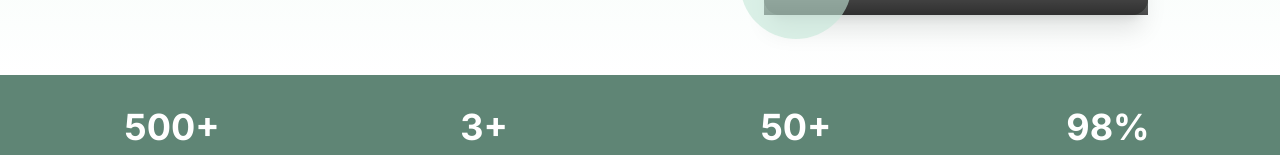
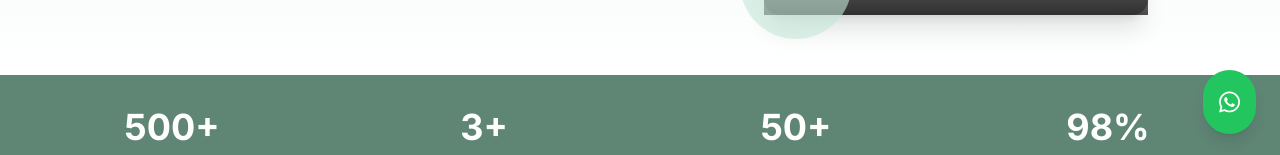
Before and after one commit to vybhav72954/Project-PG, a SvelteKit app in the folder frontend/: page / in a window 1280 px wide. Shown: the part 642-797 px from the top of the page. Built offline with nearby package versions, Linux system fonts and the light colour scheme; grey boxes are pictures that could not be loaded.

Commit message:
Added a Floating Whatsapp button

```diff
--- a/frontend/src/routes/+layout.svelte
+++ b/frontend/src/routes/+layout.svelte
@@ -167,4 +167,18 @@
       </div>
     </div>
   </footer>
+
+  <!-- WhatsApp Floating Button -->
+  <a
+    href="https://wa.me/{contact.whatsapp}?text=Hi%20Dr.%20Aditi%2C%20I%20would%20like%20to%20inquire%20about%20a%20consultation."
+    target="_blank"
+    rel="noopener noreferrer"
+    class="fixed bottom-6 right-6 bg-green-500 text-white p-4 rounded-full shadow-lg hover:bg-green-600 hover:scale-110 transition-all z-50 group"
+    aria-label="Chat on WhatsApp"
+  >
+    <i class="fab fa-whatsapp text-2xl"></i>
+    <span class="absolute right-full mr-3 top-1/2 -translate-y-1/2 bg-white text-gray-800 px-3 py-2 rounded-lg shadow-md text-sm font-medium whitespace-nowrap opacity-0 group-hover:opacity-100 transition-opacity">
+      Chat with us!
+    </span>
+  </a>
 {/if}
```
